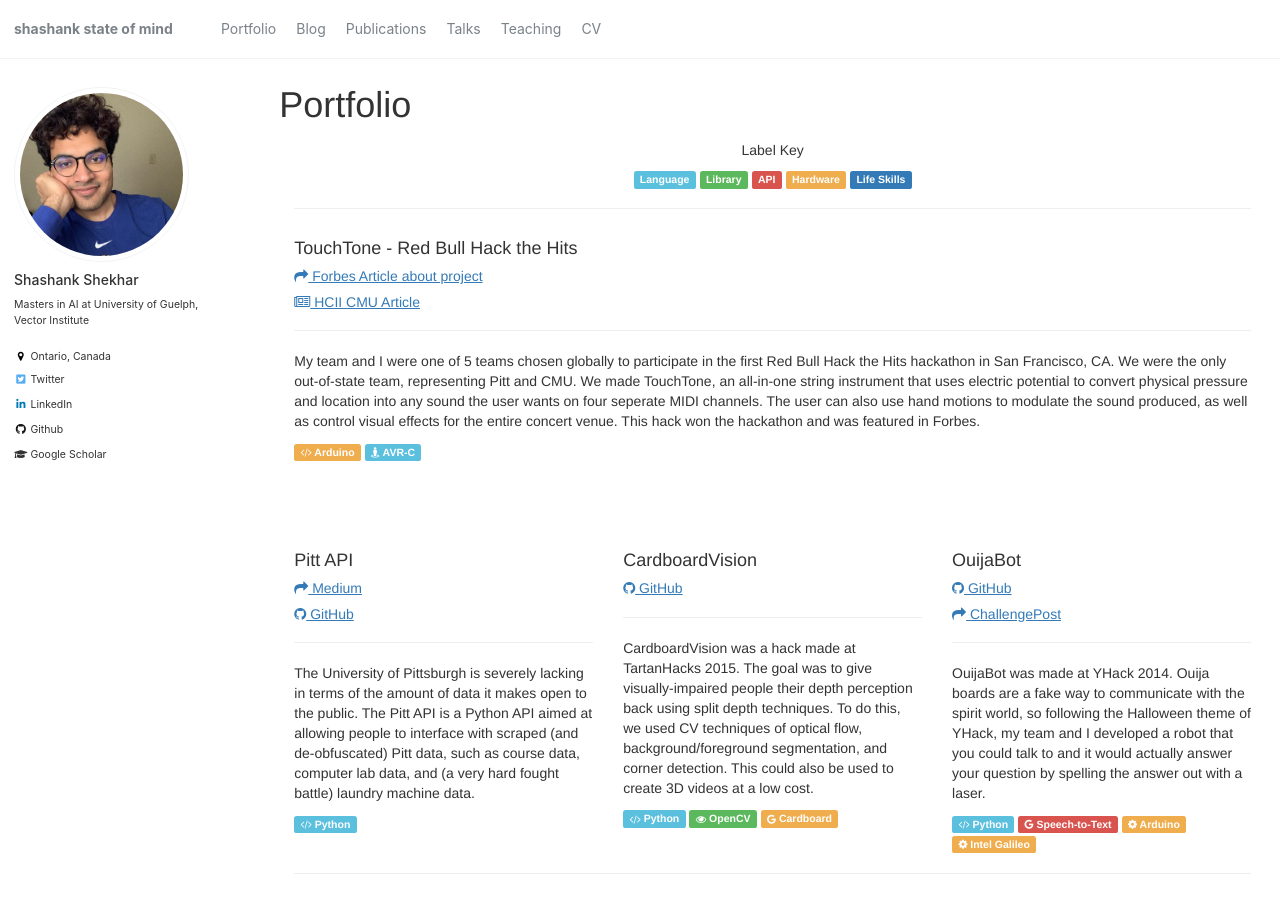
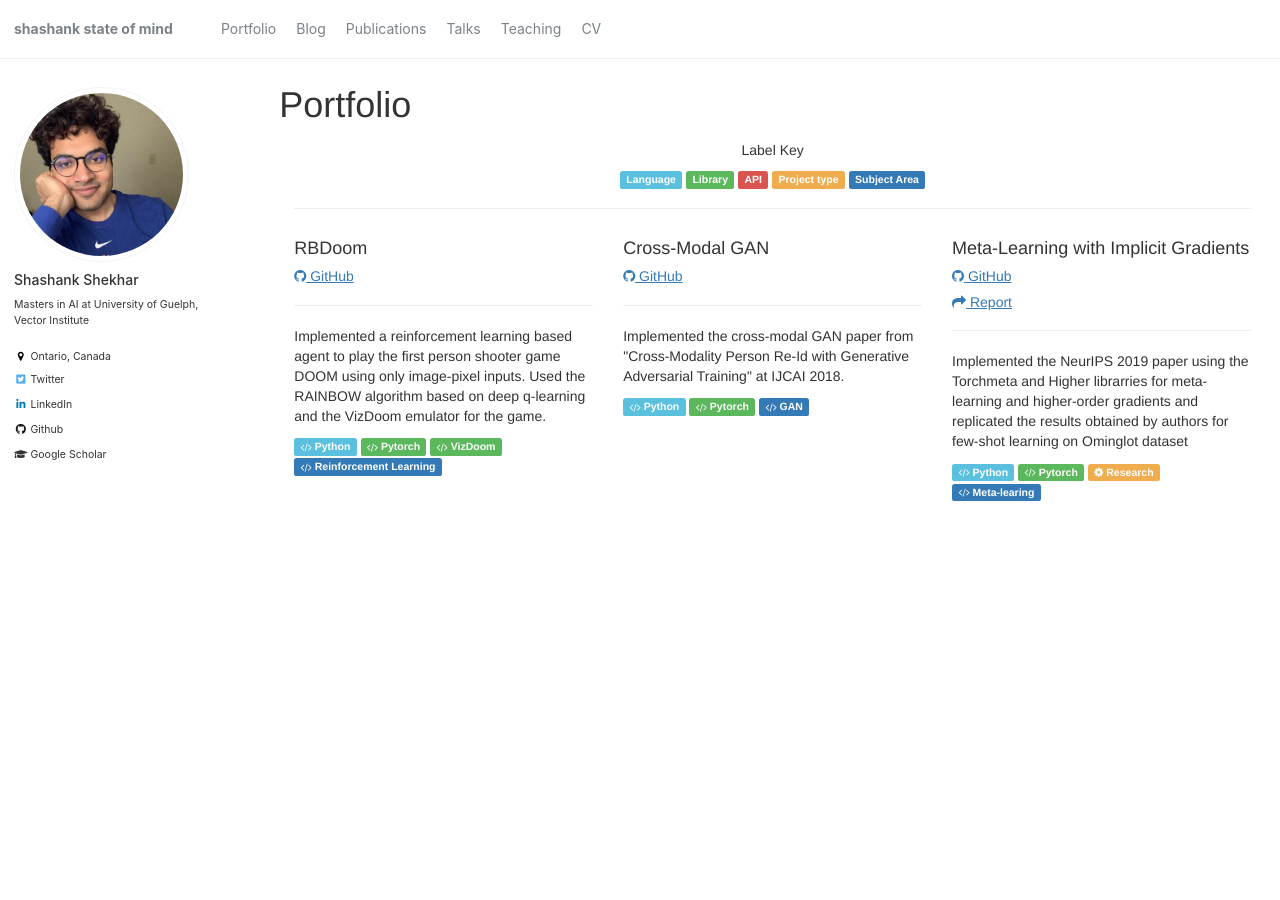
Before and after one commit to sshkhr/sshkhr.github.io, a Jekyll site: the page built from _pages/portfolio.html, in a window 1280 px wide and 900 px high. Built offline with Jekyll 4.4.1, drawn with Linux system fonts in a browser that asks for light colours; nearby versions of some CDN libraries; some of the changed text lies outside the part shown.

Commit message:
Updated portfolio using Ritwik Gupta's template

```diff
--- a/_pages/portfolio.html
+++ b/_pages/portfolio.html
@@ -36,111 +36,44 @@
       <span class="label label-info">Language</span>
       <span class="label label-success">Library</span>
       <span class="label label-danger">API</span>
-      <span class="label label-warning">Hardware</span>
-      <span class="label label-primary">Life Skills</span>
-    </div>
-    <hr>
-      <div class="row">
-      <div class="col-md-12 column project-right">
-        <h4 class="hackname">TouchTone - Red Bull Hack the Hits</h4>
-        <h5 class="link"><a href="https://forbes.com/sites/matthunckler/2016/04/14/diversity-wins-big-at-first-ever-red-bull-hackathon/"><i class="fa fa-share"></i> Forbes Article about project</a></h5>
-        <h5 class="link"><a href="https://www.hcii.cmu.edu/news/2016/diversity-and-innovation-take-first-place-red-bull-hackathon"><i class="fa fa-newspaper-o"></i> HCII CMU Article</a></h5>
-        <hr>
-        <p>My team and I were one of 5 teams chosen globally to participate in the first Red Bull Hack the Hits hackathon in San Francisco, CA. We were the only out-of-state team, representing Pitt and CMU. We made TouchTone, an all-in-one string instrument that uses electric potential to convert physical pressure and location into any sound the user wants on four seperate MIDI channels. The user can also use hand motions to modulate the sound produced, as well as control visual effects for the entire concert venue. This hack won the hackathon and was featured in Forbes.</p>
-        <span class="label label-warning"><i class="fa fa-code"></i> Arduino</span>
-        <span class="label label-info"><i class="fa fa-street-view"></i> AVR-C</span>
-      </div>
-    </div>
-    <div class="row">
-      <div class="col-md-4 column project">
-        <h4 class="hackname">Pitt API</h4>
-          <h5 class="link"><a href="https://medium.com/steelhacks-pitt/making-an-api-for-pitt-95e188377833"><i class="fa fa-share"></i> Medium</a></h5>
-        <h5 class="link"><a href="https://github.com/Pitt-CSC/PittAPI"><i class="fa fa-github"></i> GitHub</a>
-        </h5>
-        <hr>
-        <p>The University of Pittsburgh is severely lacking in terms of the amount of data it makes open to the public. The Pitt API is a Python API aimed at allowing people to interface with scraped (and de-obfuscated) Pitt data, such as course data, computer lab data, and (a very hard fought battle) laundry machine data.</p>
-        <span class="label label-info"><i class="fa fa-code"></i> Python</span>
-      </div>
-      <div class="col-md-4 column project">
-        <h4 class="hackname">CardboardVision</h4>
-        <h5 class="link"><a href="https://github.com/RitwikGupta/CardboardVision"><i class="fa fa-github"></i> GitHub</a>
-        </h5>
-        <hr>
-        <p>CardboardVision was a hack made at TartanHacks 2015. The goal was to give visually-impaired people their depth perception back using split depth techniques. To do this, we used CV techniques of optical flow, background/foreground segmentation,
-          and corner detection. This could also be used to create 3D videos at a low cost.</p>
-        <span class="label label-info"><i class="fa fa-code"></i> Python</span>
-        <span class="label label-success"><i class="fa fa-eye"></i> OpenCV</span>
-        <span class="label label-warning"><i class="fa fa-google"></i> Cardboard</span>
-      </div>
-      <div class="col-md-4 column project-right">
-        <h4 class="hackname">OuijaBot</h4>
-        <h5 class="link"><a href="https://github.com/RitwikGupta/OuijaSpeech"><i class="fa fa-github"></i> GitHub</a>
-        </h5>
-        <h5 class="link"><a href="http://challengepost.com/software/ouijabot-of7ax"><i class="fa fa-share"></i> ChallengePost</a>
-        </h5>
-        <hr>
-        <p>OuijaBot was made at YHack 2014. Ouija boards are a fake way to communicate with the spirit world, so following the Halloween theme of YHack, my team and I developed a robot that you could talk to and it would actually answer your question by
-          spelling the answer out with a laser.</p>
-        <span class="label label-info"><i class="fa fa-code"></i> Python</span>
-        <span class="label label-danger"><i class="fa fa-google"></i> Speech-to-Text</span>
-        <span class="label label-warning"><i class="fa fa-cog"></i> Arduino</span>
-        <span class="label label-warning"><i class="fa fa-cog"></i> Intel Galileo</span>
-      </div>
+      <span class="label label-warning">Project type</span>
+      <span class="label label-primary">Subject Area</span>
     </div>
     <hr>
     <div class="row">
       <div class="col-md-4 column project">
-        <h4 class="hackname">Crowdfree</h4>
-        <h5 class="link"><a href="https://github.com/RitwikGupta/Crowdfree-Android"><i class="fa fa-github"></i> GitHub</a>
+        <h4 class="hackname">RBDoom</h4>
+          <h5 class="link"><a href="https://github.com/sshkhr/RBDoom"><i class="fa fa-github"></i> GitHub</a>
         </h5>
         <hr>
-        <p>Crowdfree was made to solve a problem at the University of Pittsburgh: not knowing how big the line at Chipotle and other popular places on campus are. This Android app crowdsources line data from users and displays a wait time rating, allowing
-          people to spend more time eating than waiting.</p>
-        <span class="label label-info"><i class="fa fa-code"></i> Java</span>
-        <span class="label label-success"><i class="fa fa-coffee"></i> Spark</span>
+        <p>Implemented a reinforcement learning based agent to play the first person shooter game DOOM using only image-pixel inputs. Used the RAINBOW algorithm based on deep q-learning and the VizDoom emulator for the game.</p>
+        <span class="label label-info"><i class="fa fa-code"></i> Python</span>
+        <span class="label label-success"><i class="fa fa-code"></i> Pytorch</span>
+        <span class="label label-success"><i class="fa fa-code"></i> VizDoom</span>
+        <span class="label label-primary"><i class="fa fa-code"></i> Reinforcement Learning</span>
       </div>
       <div class="col-md-4 column project">
-        <h4 class="hackname">TeslaJarvis</h4>
-        <h5 class="link"><a href="https://github.com/RitwikGupta/TeslaJarvis"><i class="fa fa-github"></i> GitHub</a>
-        </h5>
-        <h5 class="link"><a href="http://challengepost.com/software/teslajarvis"><i class="fa fa-share"></i> ChallengePost</a>
+        <h4 class="hackname">Cross-Modal GAN</h4>
+        <h5 class="link"><a href="https://github.com/sshkhr/cmGAN"><i class="fa fa-github"></i> GitHub</a>
         </h5>
         <hr>
-        <p>TeslaJarvis was made at my first hackathon, MHacks IV. TeslaJarvis is an automation platform for Tesla Model S drivers. It will automatically gather weather data and location data and then perform actions on the car as necessary. The user can
-          select what features to enable.</p>
+        <p>Implemented the cross-modal GAN paper from "Cross-Modality Person Re-Id with Generative Adversarial Training" at IJCAI 2018. </p>
         <span class="label label-info"><i class="fa fa-code"></i> Python</span>
-        <span class="label label-success"><i class="fa fa-coffee"></i> Flask</span>
-        <span class="label label-danger"><i class="fa fa-database"></i> NWS</span>
-        <span class="label label-danger"><i class="fa fa-car"></i> Tesla</span>
+        <span class="label label-success"><i class="fa fa-code"></i> Pytorch</span>
+        <span class="label label-primary"><i class="fa fa-code"></i> GAN</span>
       </div>
       <div class="col-md-4 column project-right">
-        <h4 class="hackname">PAT Realtime Tracker</h4>
-        <h5 class="link"><a href="https://github.com/rectangle-dbmi/Realtime-Port-Authority"><i class="fa fa-github"></i> GitHub</a>
+        <h4 class="hackname">Meta-Learning with Implicit Gradients</h4>
+        <h5 class="link"><a href="https://github.com/sshkhr/imaml"><i class="fa fa-github"></i> GitHub</a>
         </h5>
-        <h5 class="link"><a href="https://play.google.com/store/apps/details?id=rectangledbmi.com.pittsburghrealtimetracker&hl=en"><i class="fa fa-google"></i> Play Store</a>
+        <h5 class="link"><a href="https://www.overleaf.com/read/pqmyyrnxsjmr"><i class="fa fa-share"></i> Report</a>
         </h5>
         <hr>
-        <p>Downloaded over 10,000 times, this Android app helps to get people out of the cold by tracking the public transit buses of Pittsburgh, PA in real-time. This is my first Android app, and one I'm proud of because it has an impact.</p>
-        <span class="label label-info"><i class="fa fa-code"></i> Java</span>
-        <span class="label label-danger"><i class="fa fa-google"></i> Google Maps</span>
-        <span class="label label-danger"><i class="fa fa-bus"></i> PAT</span>
+        <p>Implemented the NeurIPS 2019 paper using the Torchmeta and Higher librarries for meta-learning and higher-order gradients and replicated the results obtained by authors for few-shot learning on Ominglot dataset</p>
+        <span class="label label-info"><i class="fa fa-code"></i> Python</span>
+        <span class="label label-success"><i class="fa fa-code"></i> Pytorch</span>
+        <span class="label label-warning"><i class="fa fa-cog"></i> Research </span>
+        <span class="label label-primary"><i class="fa fa-code"></i> Meta-learing</span>
       </div>
     </div>
-    <hr>
-    <div class="row">
-      <div class="col-md-12 column project-right">
-        <h4 class="hackname">SteelHacks</h4>
-        <h5 class="link"><a href="http://steelhacks.com"><i class="fa fa-share"></i> SteelHacks</a></h5>
-        <h5 class="link"><a href="http://www.post-gazette.com/local/2015/03/29/Make-something-cool-SteelHacks-competition-sizzles-at-Pitt/stories/201503290154"><i class="fa fa-newspaper-o"></i> Post-Gazette</a></h5>
-        <h5 class="link"><a href="http://triblive.com/news/adminpage/8046833-74/computer-science-major"><i class="fa fa-newspaper-o"></i> Tribune Review</a></h5>
-        <hr>
-        <p>Head organizer and founder of SteelHacks, the first hackathon at the University of Pittsurgh. A Major League Hacking event, SteelHacks has been held twice in 2015 and 2016. My responsibilites include getting sponsors, getting the venue, handling event logistics, as well as leading teams of people in charge of design, outreach, and marketing.</p>
-        <span class="label label-info"><i class="fa fa-code"></i> Web</span>
-        <span class="label label-primary"><i class="fa fa-street-view"></i> Leadership</span>
-        <span class="label label-primary"><i class="fa fa-phone"></i> Outreach</span>
-        <span class="label label-primary"><i class="fa fa-dollar"></i> Budgeting</span>
-      </div>
-    </div>
-    <hr>
-  </div>
 </body>
```
Also changed, not shown: _pages/old_pf_and_templates.html (added, +61 -0 lines).
